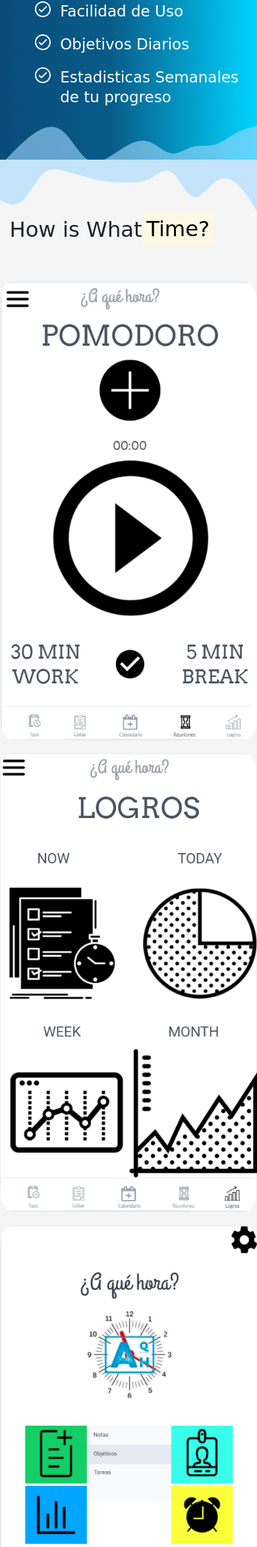
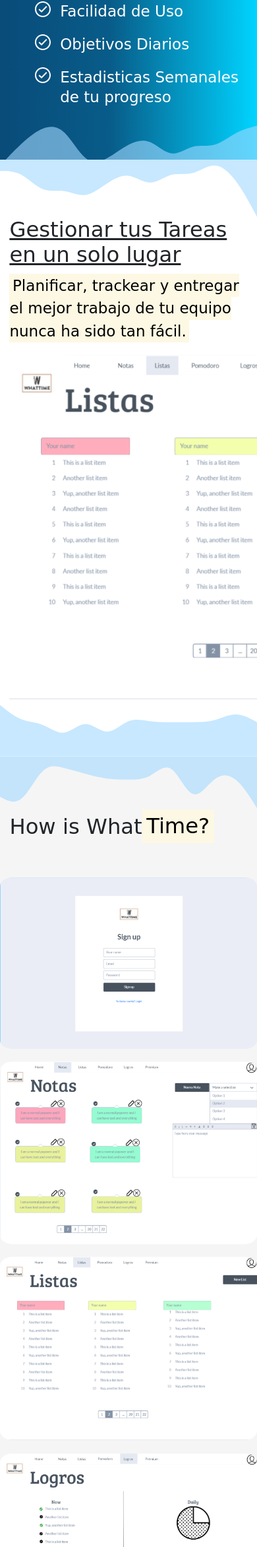
Before and after one commit to aelvismorales/DesaWebLandPage, a PHP site: page / in a window 390 px wide; the page is wider, and only the part inside the window is pictured. Shown: the part 3101-5446 px from the top of that part at 66% size. Run offline with PHP 8.4, Linux system fonts and the light colour scheme; some web fonts are replaced.

Commit message:
Actualizacion,agregando section Funciones

```diff
--- a/css/styles.css
+++ b/css/styles.css
@@ -67,11 +67,7 @@ color: #fff;
 {
     border-radius: 5%;
 }
-.Companies
-{
-    align-items: center;
 
+.funciones{
+    color:goldenrod;
 }
-.my{
-    color: greenyellow;
-}
--- a/index.html
+++ b/index.html
@@ -121,6 +121,22 @@
           </path></svg>
       </section>
 
+      <section class="Funciones">
+        <svg xmlns="http://www.w3.org/2000/svg" viewBox="0 0 1440 320"><path fill="#a2d9ff" fill-opacity="0.6" d="M0,64L20,64C40,64,80,64,120,85.3C160,107,200,149,240,165.3C280,181,320,171,360,176C400,181,440,203,480,197.3C520,192,560,160,600,133.3C640,107,680,85,720,90.7C760,96,800,128,840,128C880,128,920,96,960,85.3C1000,75,1040,85,1080,74.7C1120,64,1160,32,1200,32C1240,32,1280,64,1320,117.3C1360,171,1400,245,1420,282.7L1440,320L1440,0L1420,0C1400,0,1360,0,1320,0C1280,0,1240,0,1200,0C1160,0,1120,0,1080,0C1040,0,1000,0,960,0C920,0,880,0,840,0C800,0,760,0,720,0C680,0,640,0,600,0C560,0,520,0,480,0C440,0,400,0,360,0C320,0,280,0,240,0C200,0,160,0,120,0C80,0,40,0,20,0L0,0Z"></path></svg>
+        <div class="container">
+          <div class="row">
+            <div class="col-md-5">
+              <h1><u>Gestionar tus Tareas en un solo lugar</u></h1>
+              <p><mark>Planificar, trackear y entregar el mejor trabajo de tu equipo nunca ha sido tan fácil.</mark></p>
+            </div>
+            <div class="col-md-6">
+              <img src="image/Listas - Copy.png" alt=""></img>
+         </div>
+          </div>
+          </div>
+        </div>
+        <svg xmlns="http://www.w3.org/2000/svg" viewBox="0 0 1440 320"><path fill="#a2d9ff" fill-opacity="0.6" d="M0,32L20,48C40,64,80,96,120,112C160,128,200,128,240,144C280,160,320,192,360,186.7C400,181,440,139,480,138.7C520,139,560,181,600,181.3C640,181,680,139,720,122.7C760,107,800,117,840,122.7C880,128,920,128,960,128C1000,128,1040,128,1080,128C1120,128,1160,128,1200,117.3C1240,107,1280,85,1320,85.3C1360,85,1400,107,1420,117.3L1440,128L1440,320L1420,320C1400,320,1360,320,1320,320C1280,320,1240,320,1200,320C1160,320,1120,320,1080,320C1040,320,1000,320,960,320C920,320,880,320,840,320C800,320,760,320,720,320C680,320,640,320,600,320C560,320,520,320,480,320C440,320,400,320,360,320C320,320,280,320,240,320C200,320,160,320,120,320C80,320,40,320,20,320L0,320Z"></path></svg>
+      </section>
 
       <section class="gallery">
         <svg xmlns="http://www.w3.org/2000/svg" viewBox="0 0 1440 320"><path fill="#a2d9ff" fill-opacity="0.6" d="M0,224L20,234.7C40,245,80,267,120,234.7C160,203,200,117,240,80C280,43,320,53,360,64C400,75,440,85,480,96C520,107,560,117,600,122.7C640,128,680,128,720,128C760,128,800,128,840,106.7C880,85,920,43,960,69.3C1000,96,1040,192,1080,208C1120,224,1160,160,1200,128C1240,96,1280,96,1320,128C1360,160,1400,224,1420,256L1440,288L1440,0L1420,0C1400,0,1360,0,1320,0C1280,0,1240,0,1200,0C1160,0,1120,0,1080,0C1040,0,1000,0,960,0C920,0,880,0,840,0C800,0,760,0,720,0C680,0,640,0,600,0C560,0,520,0,480,0C440,0,400,0,360,0C320,0,280,0,240,0C200,0,160,0,120,0C80,0,40,0,20,0L0,0Z"></path></svg>
@@ -134,9 +150,11 @@
           </div>
         </div>
         <div class="row my-3 g-3">
-          <div class="col-md-4"><img src="image/pomo.png" alt="Gallery Image"class="img-fluid"></div>
-          <div class="col-md-4"><img src="image/logros.png" alt="Gallery Image"class="img-fluid"></div>
-          <div class="col-md-4"><img src="image/perfil.png" alt="Gallery Image"class="img-fluid"></div>
+          <div class="col-md-4"><img src="image/login.png" alt="Gallery Image"class="img-fluid"></div>
+          <div class="col-md-4"><img src="image/Notas.png" alt="Gallery Image"class="img-fluid"></div>
+          <div class="col-md-4"><img src="image/Listas.png" alt="Gallery Image"class="img-fluid"></div>
+          <div class="col-md-4"><img src="image/logritos.png" alt="Gallery Image"class="img-fluid"></div>
+          <div class="col-md-4"><img src="image/pomodorito.png" alt="Gallery Image"class="img-fluid"></div>
         </div>
         <div class="row mt-5 justify-content-center">
           <div class="col-md-2">
@@ -147,7 +165,7 @@
       </section>
 
       <section class="contact">
-          <div class="contain">
+          <div class="container">
             <div class="row">
               <div class="col-md-5">
                 <h1>Contactanos:</h1>
```
Also changed, not shown: image/Listas - Copy.png (added), image/Listas.png, image/Notas.png, image/login.png (added), image/logritos.png (added), image/pomodorito.png (added).
